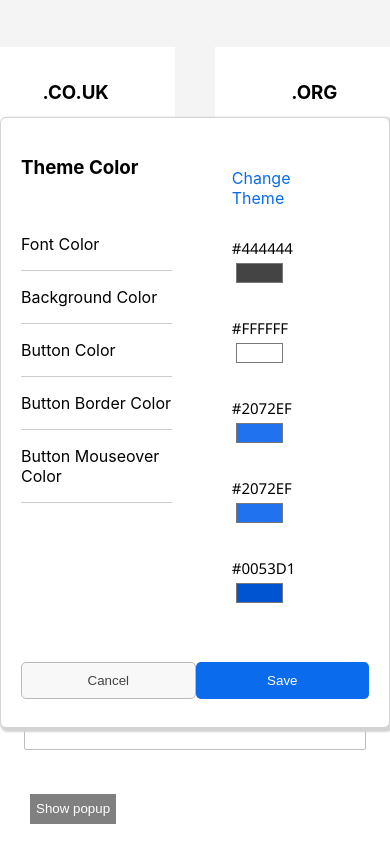
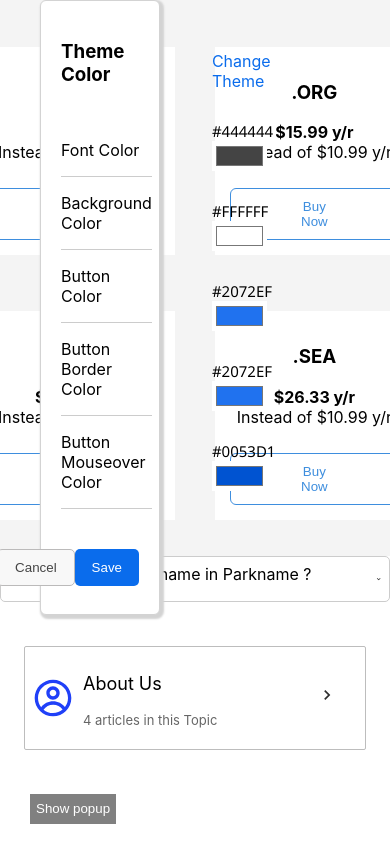
Before and after one commit to FestaMazreku/react-js, a React (Create React App) app: page / in a window 390 px wide. Both pictures are taken after a click on the button "Show popup". Shown: the part 5468-6312 px from the top of the page. Built offline with nearby package versions, Linux system fonts and the light colour scheme.

Commit message:
Fixed the responsiveness

```diff
--- a/src/stylesheets/DomainPlans.css
+++ b/src/stylesheets/DomainPlans.css
@@ -84,6 +84,11 @@
   .tab:last-child {
     margin-bottom: 0;
   }
+
+  .responsivecard {
+    flex-direction: column;
+    grid-template-columns: 4fr;
+  }
 }
 
 @media only screen and (max-width: 480px) {
--- a/src/stylesheets/ThemeModal.css
+++ b/src/stylesheets/ThemeModal.css
@@ -106,4 +106,11 @@
         width: 100%;
         margin: 8px 0;
     }
+
+    .popup {
+        width:20%;
+        align-items: center;
+        padding-left: 40px;
+        display:block;
+    }
 }
```
